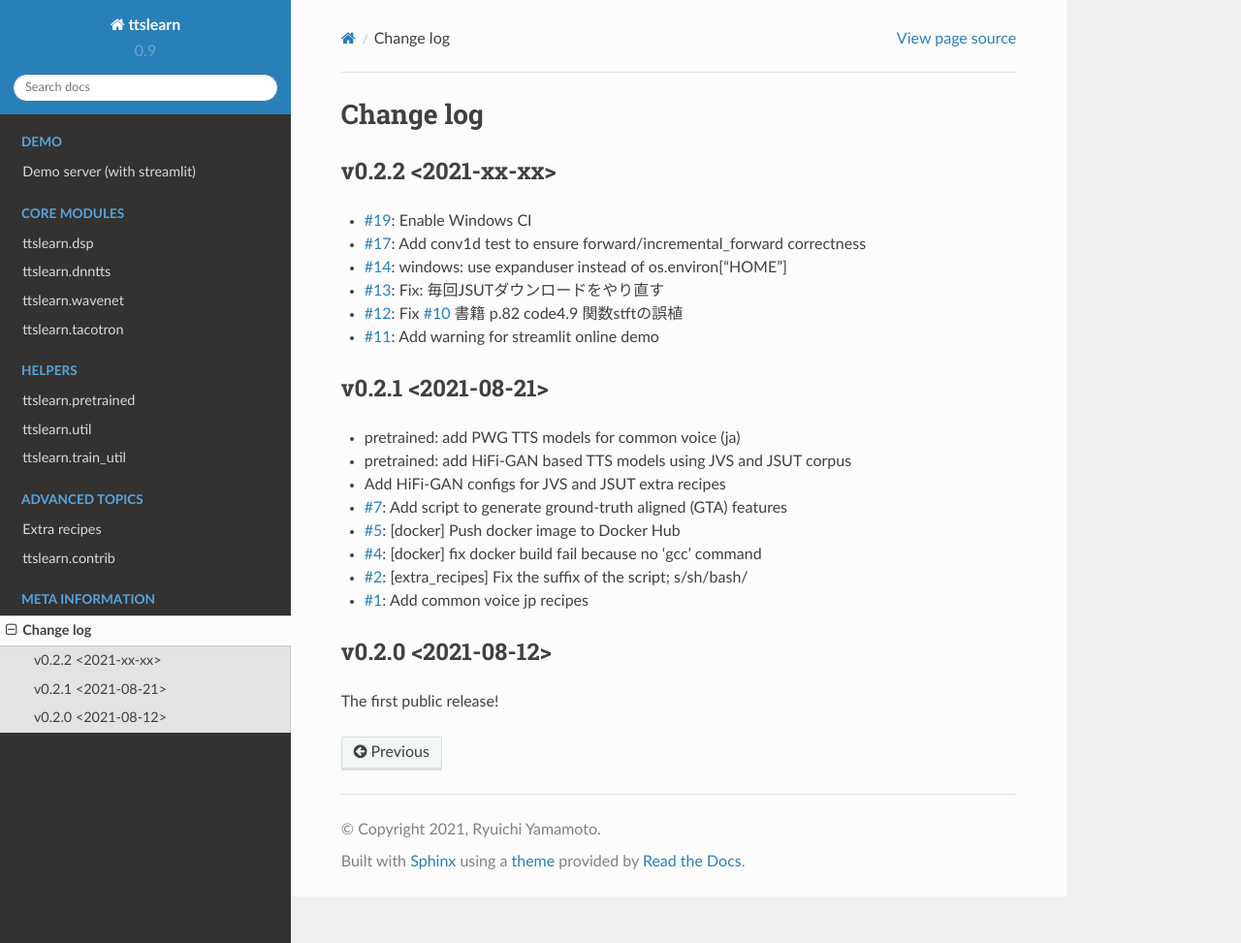
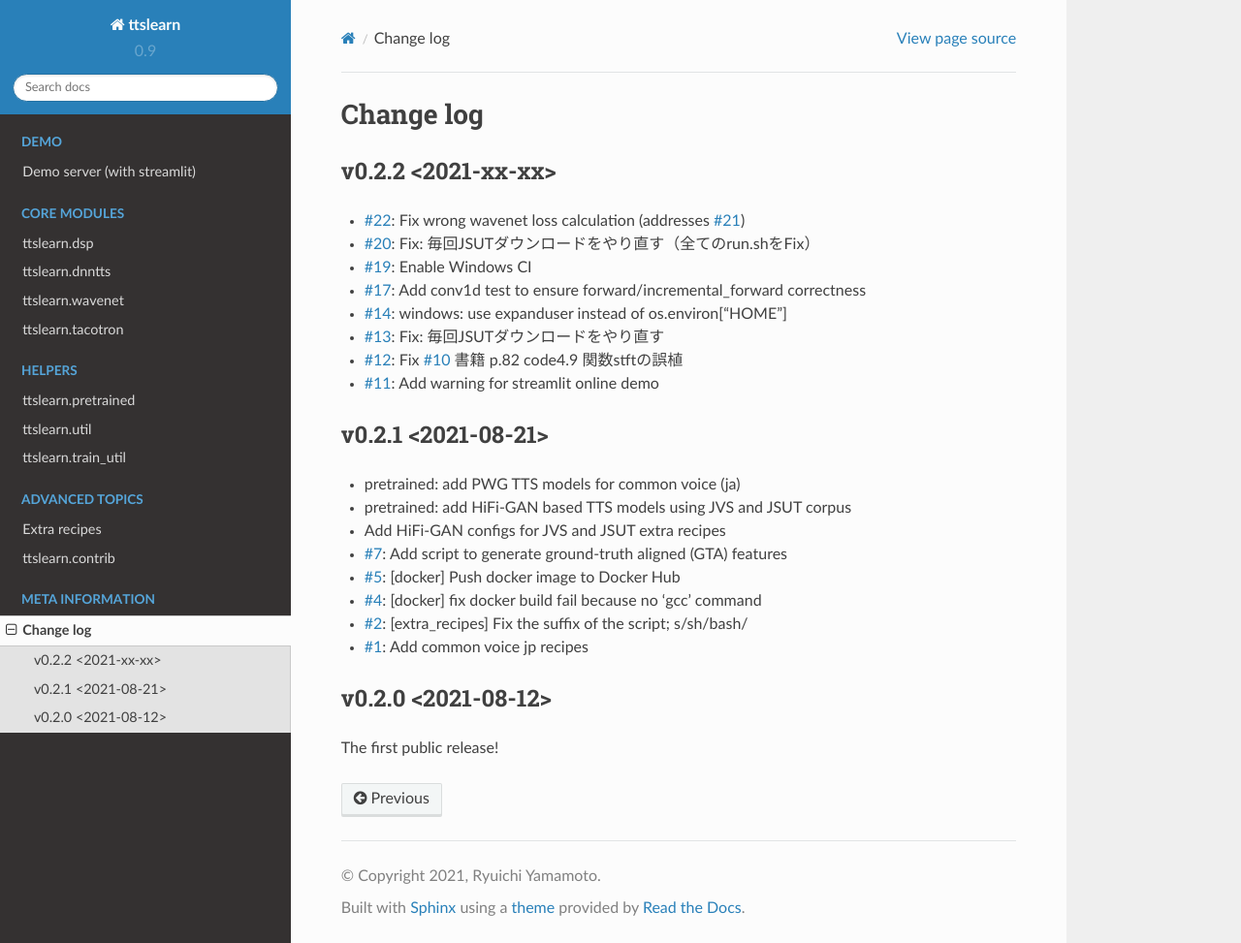
Before and after one commit to r9y9/ttslearn, a Sphinx documentation site: the page built from docs/changelog.rst, in a window 1280 px wide and 973 px high. Shown: the whole window at 97% size. Built offline with Sphinx 7.4.7 and the Read the Docs theme 2.0.0, drawn with Linux system fonts in a browser that asks for light colours; pages that are not in the unit, such as notebooks, are missing from menus.

Commit message:
Update changelog

```diff
--- a/docs/changelog.rst
+++ b/docs/changelog.rst
@@ -4,6 +4,8 @@ Change log
 v0.2.2 <2021-xx-xx>
 -------------------
 
+- `#22`_: Fix wrong wavenet loss calculation (addresses `#21`_)
+- `#20`_: Fix: 毎回JSUTダウンロードをやり直す（全てのrun.shをFix）
 - `#19`_: Enable Windows CI
 - `#17`_: Add conv1d test to ensure forward/incremental_forward correctness
 - `#14`_: windows: use expanduser instead of os.environ["HOME"]
@@ -40,3 +42,6 @@ The first public release!
 .. _#14: https://github.com/r9y9/ttslearn/pull/14
 .. _#17: https://github.com/r9y9/ttslearn/pull/17
 .. _#19: https://github.com/r9y9/ttslearn/pull/19
+.. _#20: https://github.com/r9y9/ttslearn/pull/20
+.. _#21: https://github.com/r9y9/ttslearn/issues/21
+.. _#22: https://github.com/r9y9/ttslearn/pull/22
```
